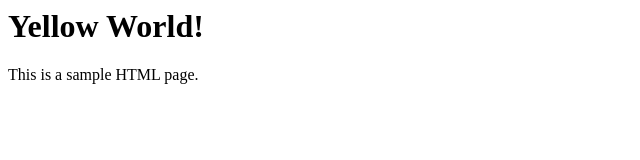
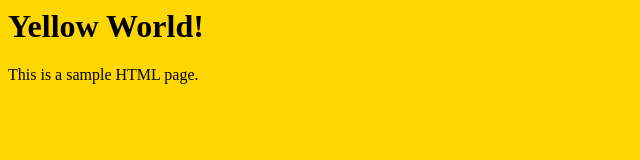
Before and after one commit to bharathpantala/2025-batch, a plain HTML site: page index.html in a window 1280 px wide. Shown: the whole page, without its empty margins (0-640 px from the left). Drawn offline with Linux system fonts and the light colour scheme.

Commit message:
Update index.html

```diff
--- a/index.html
+++ b/index.html
@@ -3,7 +3,7 @@
         <title> Diwali Mega Mela! </title>
     </head>
 
-    <body bgcolor="white">
+    <body bgcolor="gold">
         <h1> Yellow World! </h1>
         <p> This is a sample HTML page. </p>
 </html>
```
